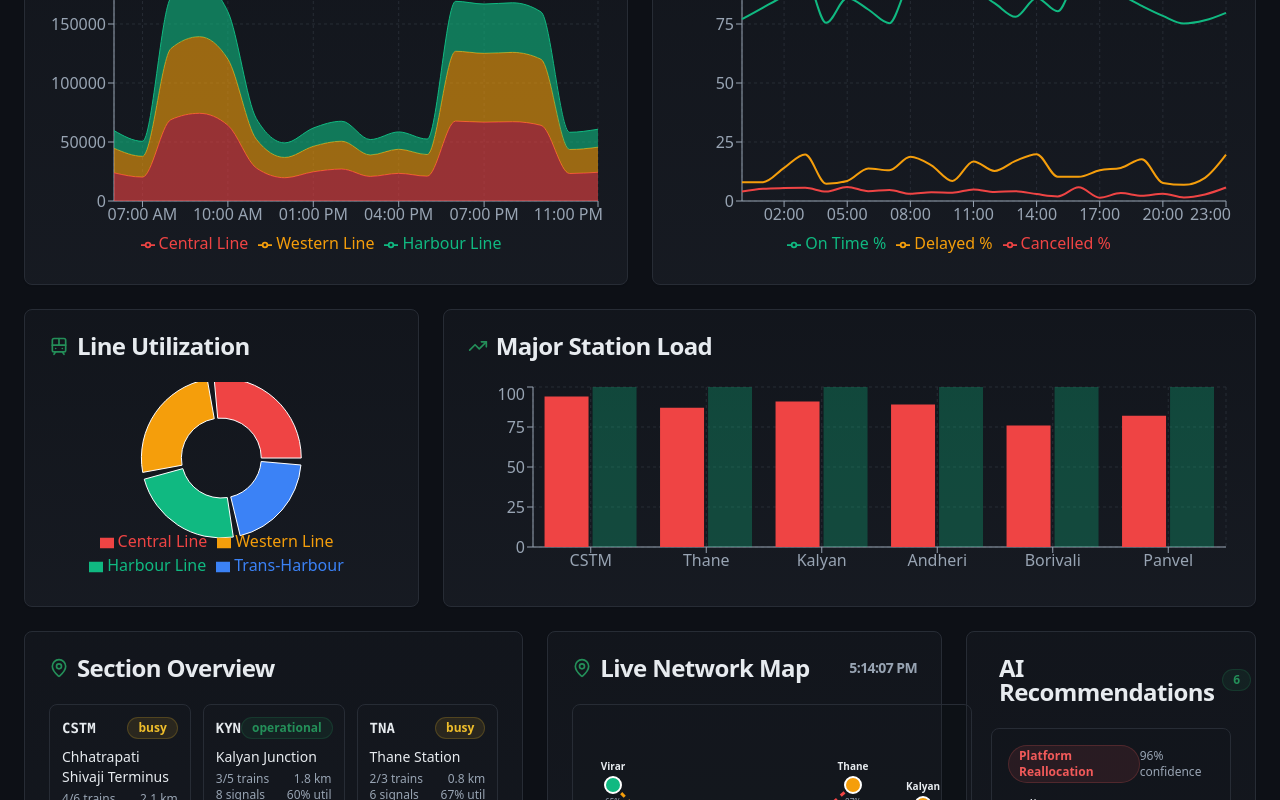
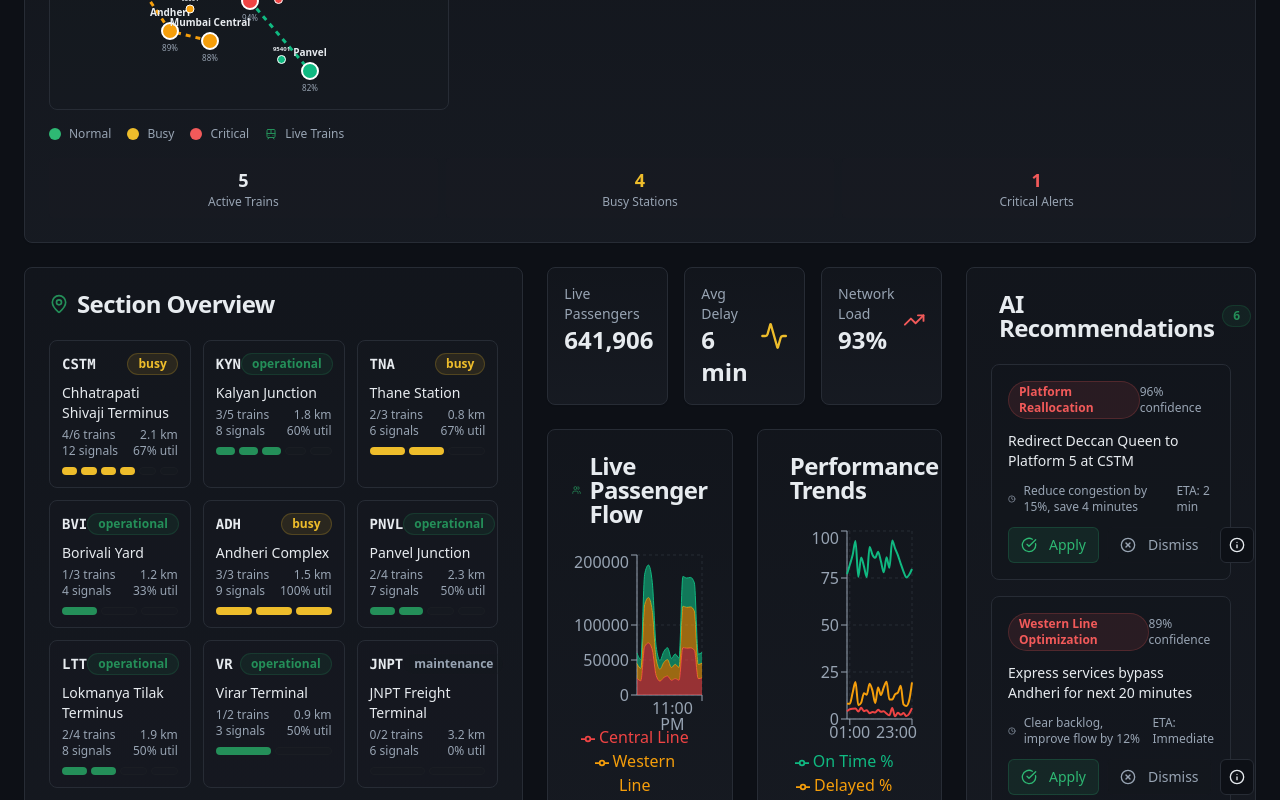
Before and after one commit to Manan-55/Title-Maximizing-Section-Throughput-Using-Al-Powered-Precise-Train-Traffic-Control, a React (Vite) app: page / in a window 1280 px wide. Shown: the part 580-1380 px from the top of the page. Built offline with nearby package versions, Linux system fonts and the light colour scheme; the HTML template or start-up script is replaced by a standard one.

Commit message:
Swap live passenger flow and map

```diff
--- a/src/components/dashboard/TrafficControlDashboard.tsx
+++ b/src/components/dashboard/TrafficControlDashboard.tsx
@@ -26,7 +26,7 @@ export const TrafficControlDashboard = () => {
         <MetricsPanel />
 
         {/* Charts and Visual Data */}
-        <LiveCharts />
+        <NetworkMap />
 
         {/* Main Content Grid */}
         <div className="grid grid-cols-12 gap-6">
@@ -35,7 +35,7 @@ export const TrafficControlDashboard = () => {
           </div>
 
           <div className="col-span-4 space-y-6">
-            <NetworkMap />
+            <LiveCharts />
           </div>
 
           {/* Right Sidebar */}
```
